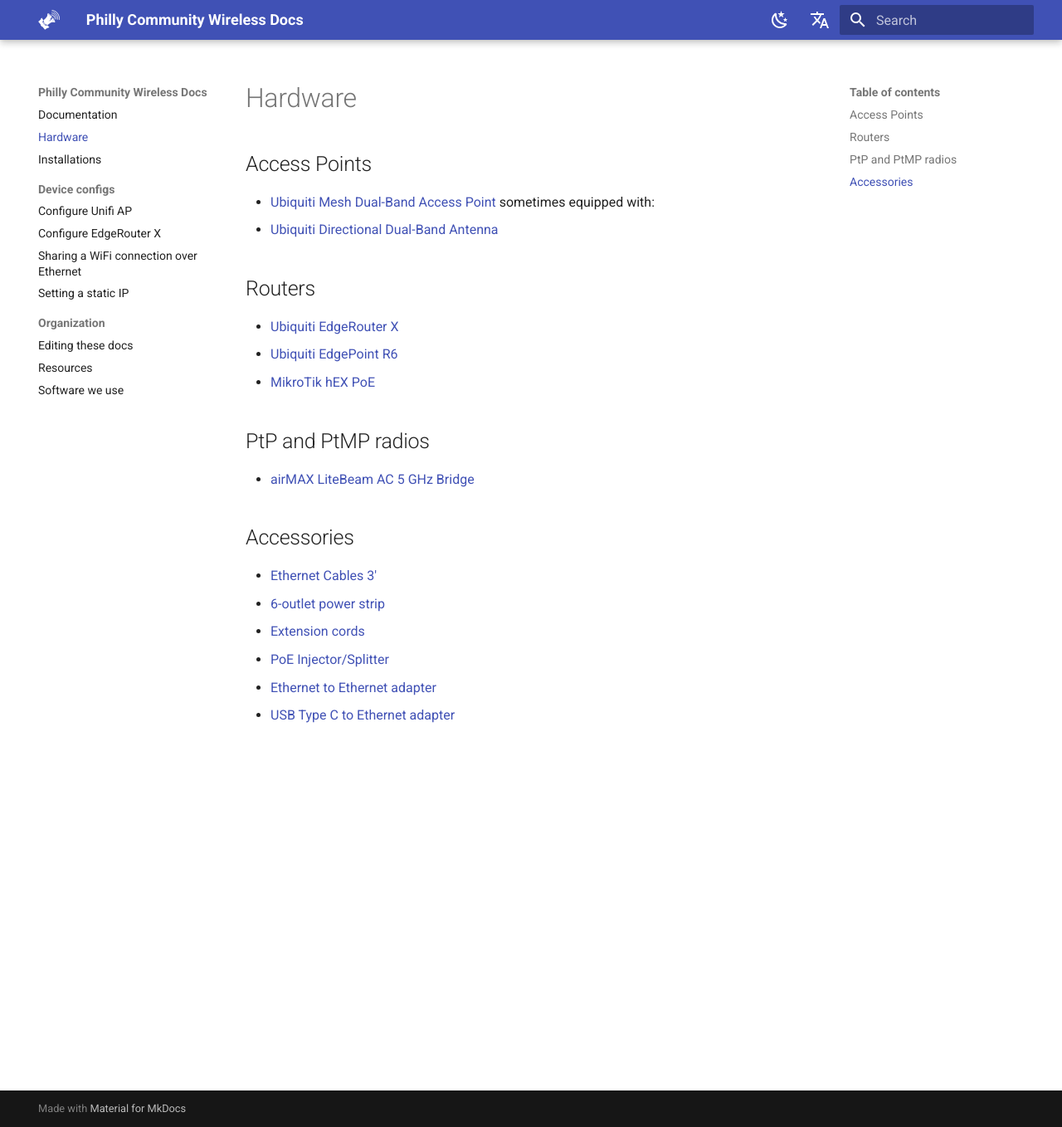
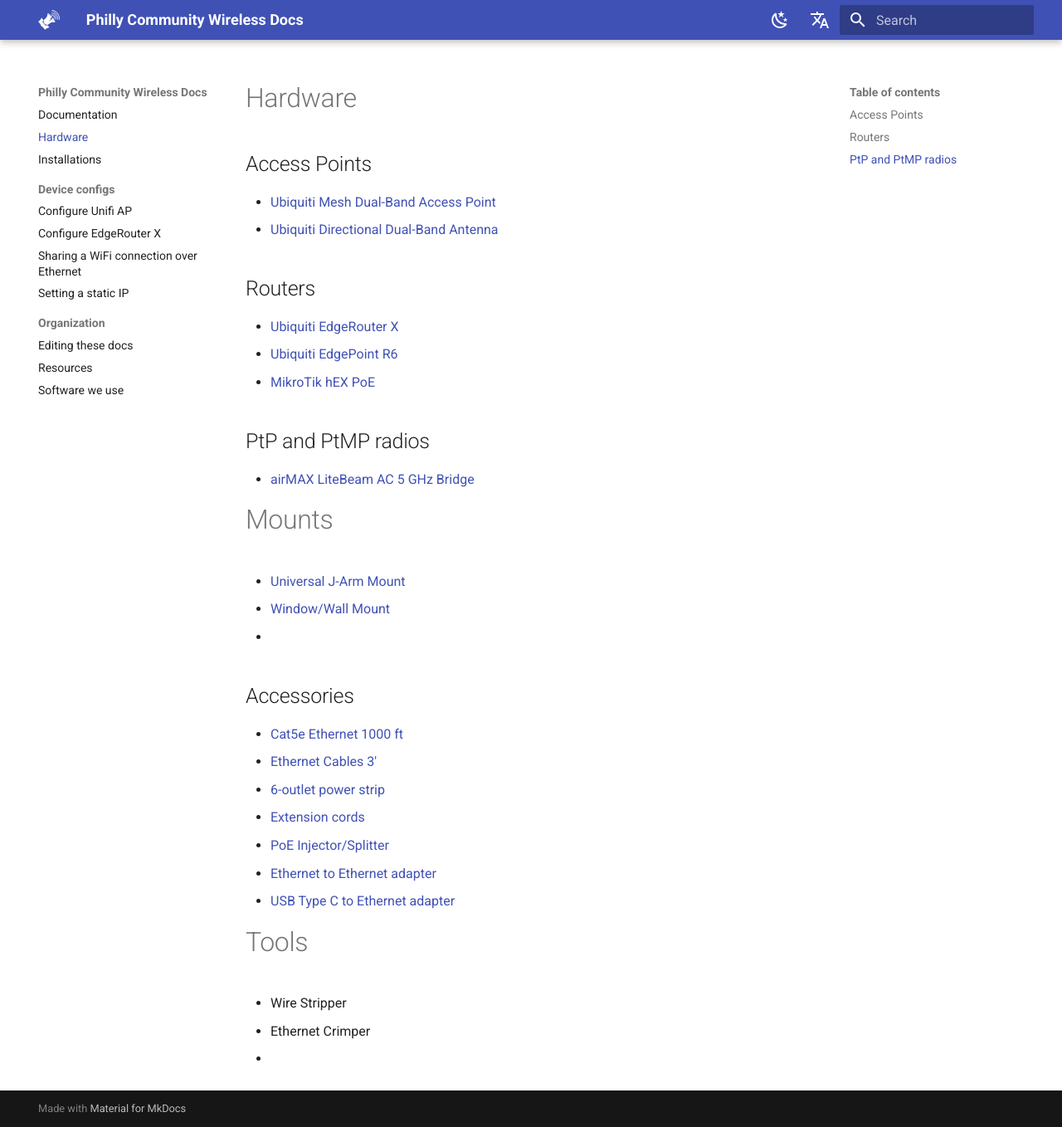
Before and after one commit to phillycommunitywireless/docs, an MkDocs documentation site: the page built from docs/hardware.md, in a window 1280 px wide and 1358 px high. Shown: the whole window at 83% size. Built offline with MkDocs 1.6.1 and Material for MkDocs 9.7.7, drawn with Linux system fonts in a browser that asks for light colours.

Commit message:
Update hardware.md

```diff
--- a/docs/hardware.md
+++ b/docs/hardware.md
@@ -6,7 +6,7 @@
 
 ## Access Points
 
-* [Ubiquiti Mesh Dual-Band Access Point](https://store.ui.com/products/unifi-ac-mesh-ap) sometimes equipped with:
+* [Ubiquiti Mesh Dual-Band Access Point](https://store.ui.com/products/unifi-ac-mesh-ap)
 * [Ubiquiti Directional Dual-Band Antenna](https://store.ui.com/collections/operator-airmax-and-ltu-antennas/products/directional-dual-band-antenna-for-uap-ac-m)
 
 ## Routers
@@ -19,11 +19,23 @@
 
 * [airMAX LiteBeam AC 5 GHz Bridge](https://store.ui.com/collections/wireless/products/litebeam-5ac-gen2)
 
+# Mounts
+
+* [Universal J-Arm Mount](https://store.ui.com/collections/operator-airmax-and-ltu-accessories/products/universal-antenna-mount)
+* [Window/Wall Mount](https://store.ui.com/collections/operator-airmax-and-ltu-accessories/products/nanostation-window-mount)
+*
 ## Accessories
 
+* [Cat5e Ethernet 1000 ft](https://www.homedepot.com/p/Southwire-500-ft-Tan-24-4-CAT5e-CMR-CMX-Indoor-Outdoor-Data-Cable-56917645/202316246?MERCH=REC-_-searchViewed-_-NA-_-202316246-_-N)
 * [Ethernet Cables 3'](https://www.newegg.com/Product/ComboDealDetails?ItemList=Combo.4307102&quicklink=true)
 * [6-outlet power strip](https://www.newegg.com/apc-pe63-nema-5-15r/p/1B4-0052-000C2?Description=power%20strip&cm_re=power_strip-_-1B4-0052-000C2-_-Product&quicklink=true)
 * [Extension cords](https://www.newegg.com/black-monoprice-6-00-ft-others/p/0N6-01B8-002D6)
 * [PoE Injector/Splitter](https://www.newegg.com/p/2WG-00DK-00004)
 * [Ethernet to Ethernet adapter](https://www.newegg.com/p/0Y3-02J6-00001)
 * [USB Type C to Ethernet adapter](https://www.ebay.com/itm/132225990432?epid=910384900&hash=item1ec9487f20:g:FhgAAOSwqiVdyN)
+
+# Tools
+
+* Wire Stripper
+* Ethernet Crimper
+*
```
